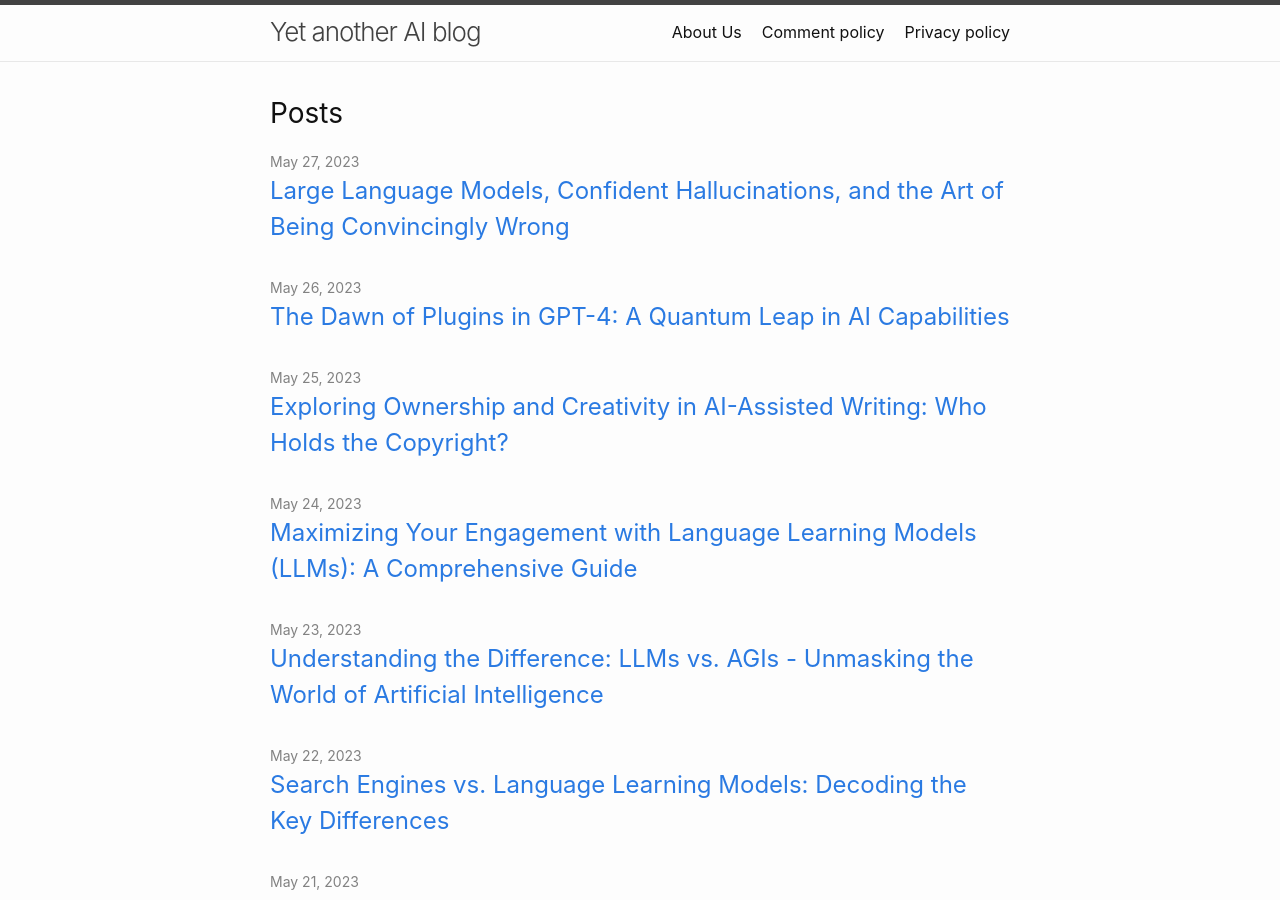
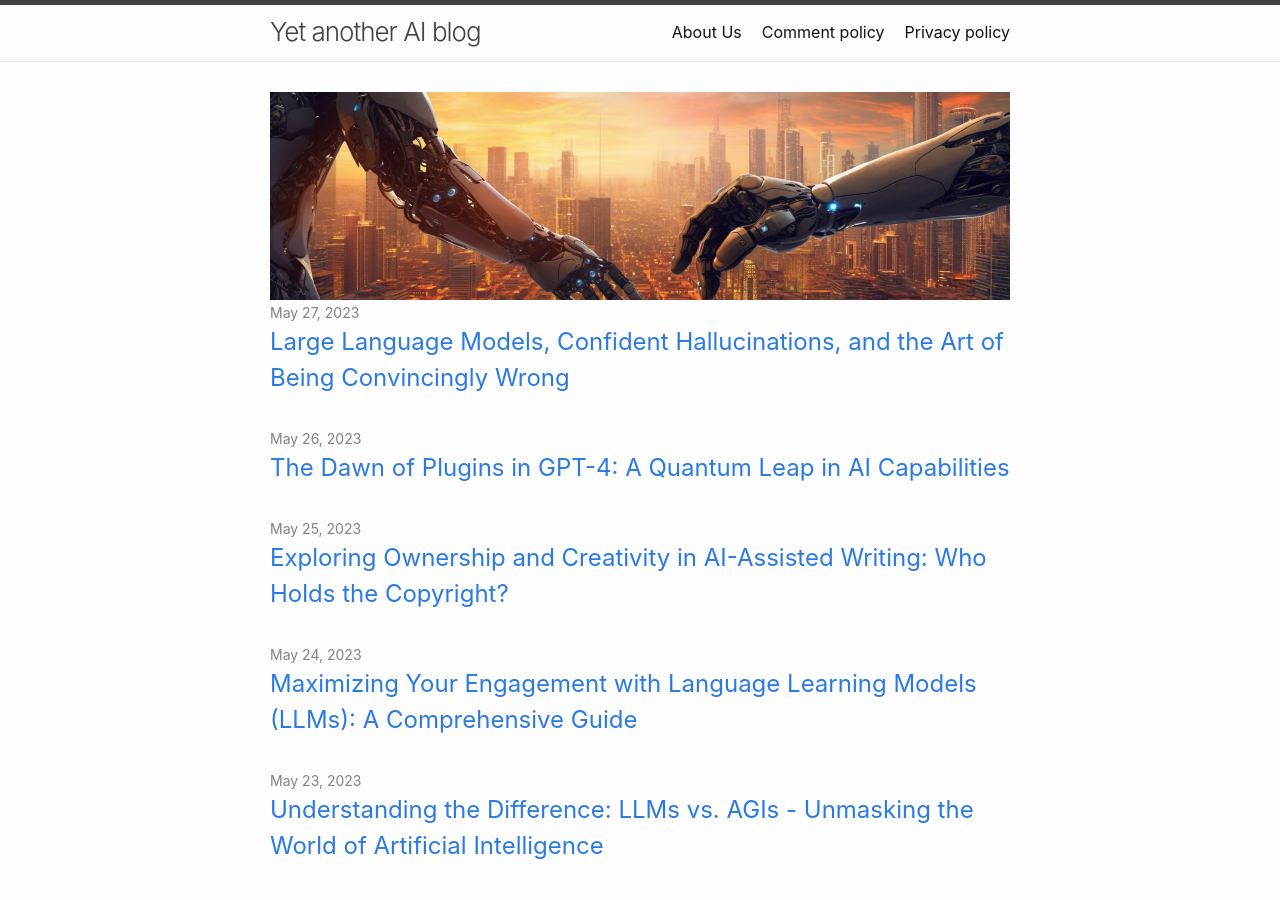
Before and after one commit to cornuwel/blog, a Jekyll site: the page built from index.markdown, in a window 1280 px wide and 900 px high. Built offline with Jekyll 4.4.1, drawn with Linux system fonts in a browser that asks for light colours.

Commit message:
Add a banner to the homepage

```diff
--- a/_layouts/home.html
+++ b/_layouts/home.html
@@ -10,7 +10,7 @@ layout: default
   {{ content }}
 
   {%- if site.posts.size > 0 -%}
-    <h2 class="post-list-heading">{{ page.list_title | default: "Posts" }}</h2>
+    <img src="assets/banner.png" alt="Welcome banner" \>
     <ul class="post-list">
       {%- for post in site.posts -%}
       <li>
```
Also changed, not shown: assets/banner.png (added).
